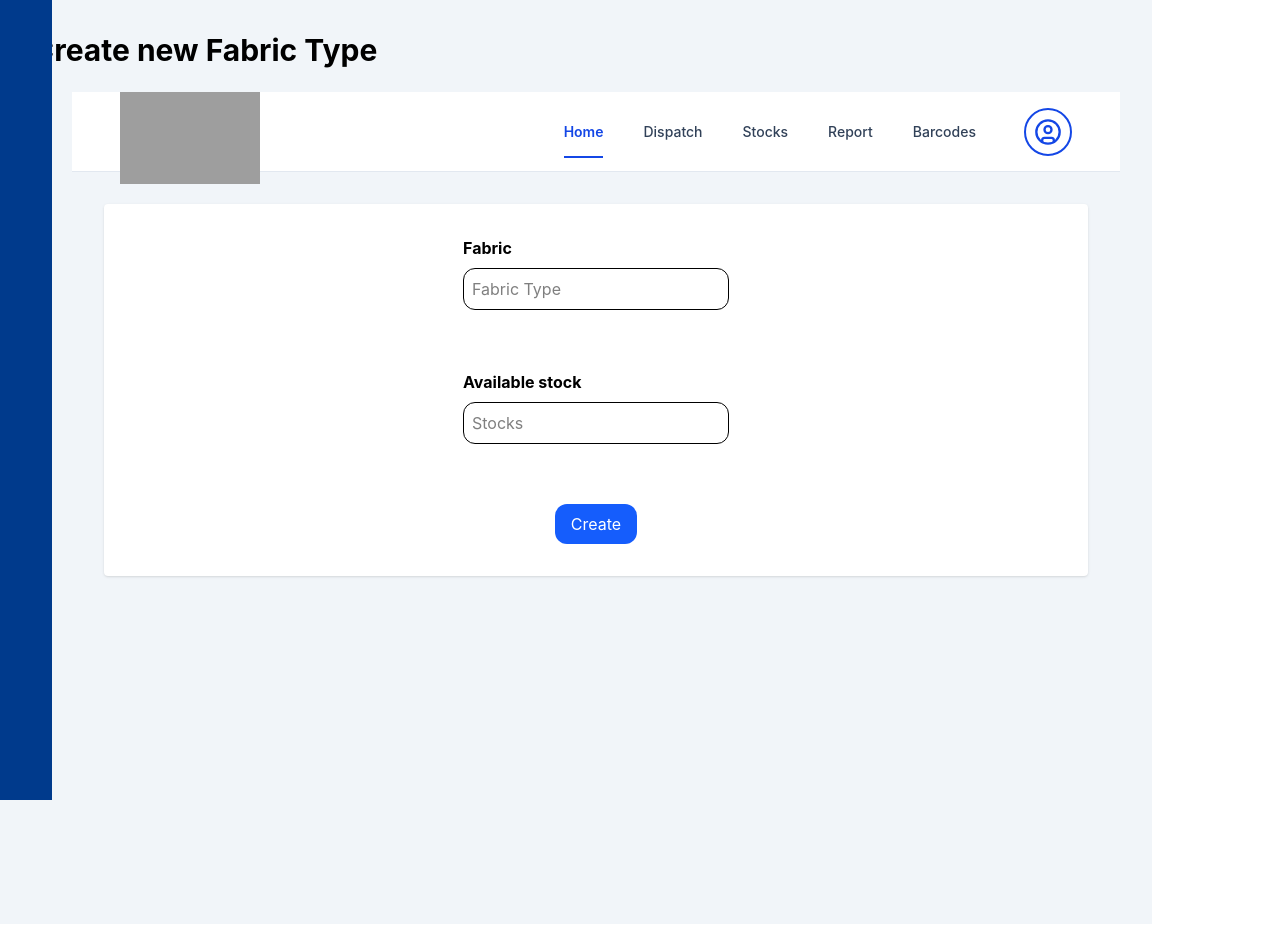
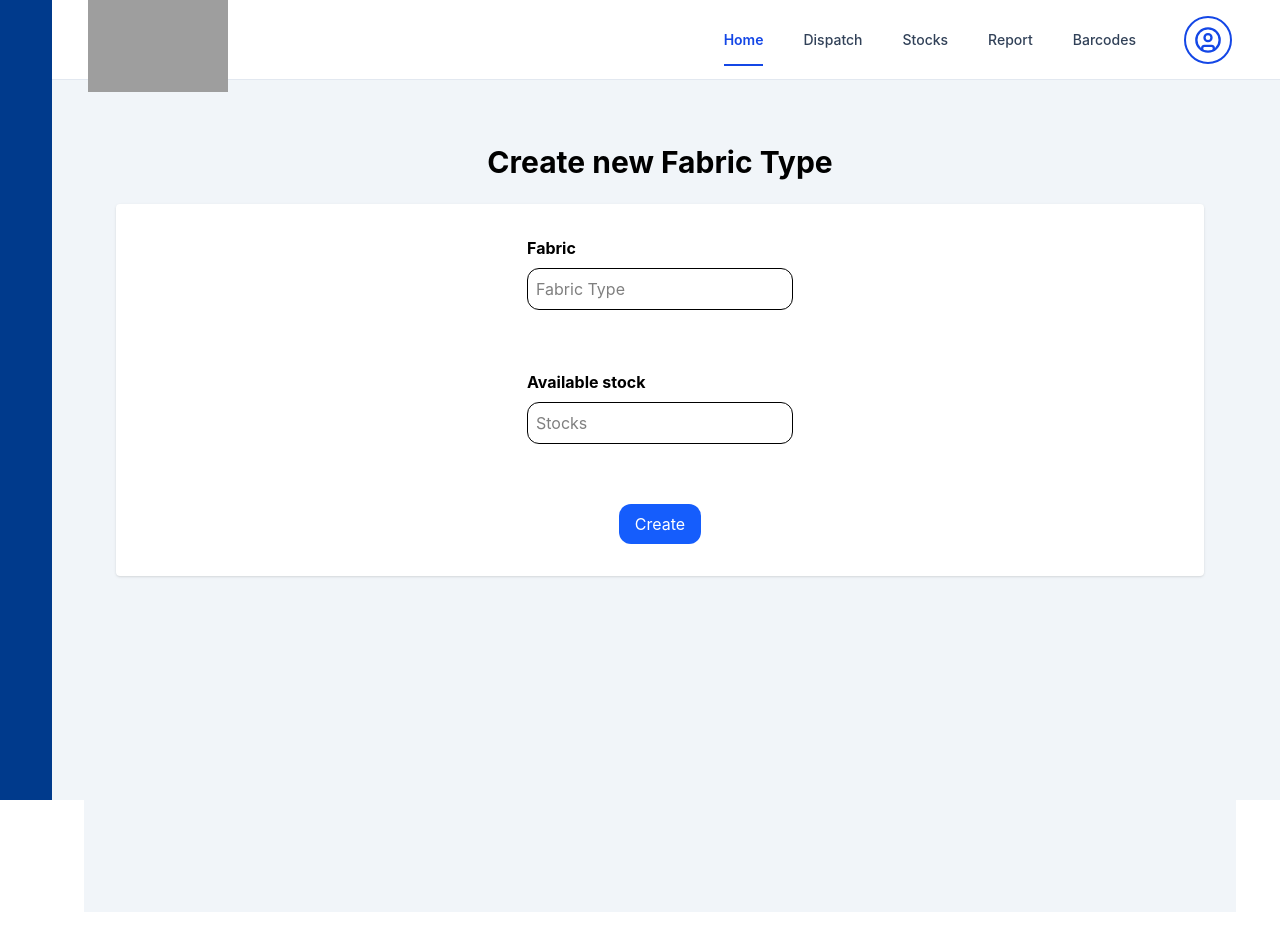
Before and after one commit to Adhityae-506/Textile-Barcode-App, a React (Vite) app in the folder frontend/: page /fabric in a window 1280 px wide. Built offline with nearby package versions, Linux system fonts and the light colour scheme; grey boxes are pictures that could not be loaded.

Commit message:
fix: fabric layout fixed

```diff
--- a/frontend/src/components/barcode/BarcodeTable.jsx
+++ b/frontend/src/components/barcode/BarcodeTable.jsx
@@ -6,8 +6,7 @@ function BarcodeTable({
   onDelete,
 }) {
   const [data, setData] = useState([]);
-
-  const ITEMS_PER_PAGE = 5;
+  const ITEMS_PER_PAGE = 3;
   const [currentPage, setCurrentPage] = useState(1);
   const totalPages = Math.ceil(data.length / ITEMS_PER_PAGE);
   const startIndex = (currentPage - 1) * ITEMS_PER_PAGE;
--- a/frontend/src/pages/CreateDispatch.jsx
+++ b/frontend/src/pages/CreateDispatch.jsx
@@ -1,6 +1,8 @@
 import { useState, useEffect } from "react";
 import { useNavigate } from "react-router-dom";
+import Navbar from "../components/layout/Navbar";
 import axios from "axios";
+import DashboardLayout from "./DashboardLayout";
 
 
 function CreateDispatch() {
@@ -87,9 +89,8 @@ function CreateDispatch() {
     };
 
     return (
-
+        <DashboardLayout>
         <div className="p-6">
-
             <h2 className="text-2xl mb-4">
                 Create Dispatch
             </h2>
@@ -201,7 +202,7 @@ function CreateDispatch() {
 
             </div>
 
-        </div>
+        </div></DashboardLayout>
     );
 }
 
--- a/frontend/src/pages/DashboardLayout.jsx
+++ b/frontend/src/pages/DashboardLayout.jsx
@@ -4,7 +4,7 @@ function DashboardLayout({ children }) {
 
   return (
 
-    <div className="relative h-screen overflow-hidden bg-slate-100">
+    <div className="relative h-screen  bg-slate-100">
       {/* Left Blue Strip */}
 
       <div
--- a/frontend/src/pages/Fabric.jsx
+++ b/frontend/src/pages/Fabric.jsx
@@ -3,15 +3,17 @@ import DashboardLayout from "./DashboardLayout";
 
 const Barcode = () => {
   return (
-    <div className="max-w-6xl min-h-screen bg-slate-100 p-8">
-      <h1 className="text-3xl font-bold mb-6">
-        Create new Fabric Type
-      </h1>
-      <DashboardLayout>
+    <DashboardLayout>
+      <div className="max-w-6xl mx-auto min-h-screen bg-slate-100 p-8 flex flex-col items-center">
+        <div className="flex justify-center">
+          <h1 className="text-3xl font-bold mb-6">
+          Create new Fabric Type
+        </h1>
+        </div>
+
         <CreateFabric />
-      </DashboardLayout>
-
-    </div>
+      </div>
+    </DashboardLayout>
   );
 }
 
```
